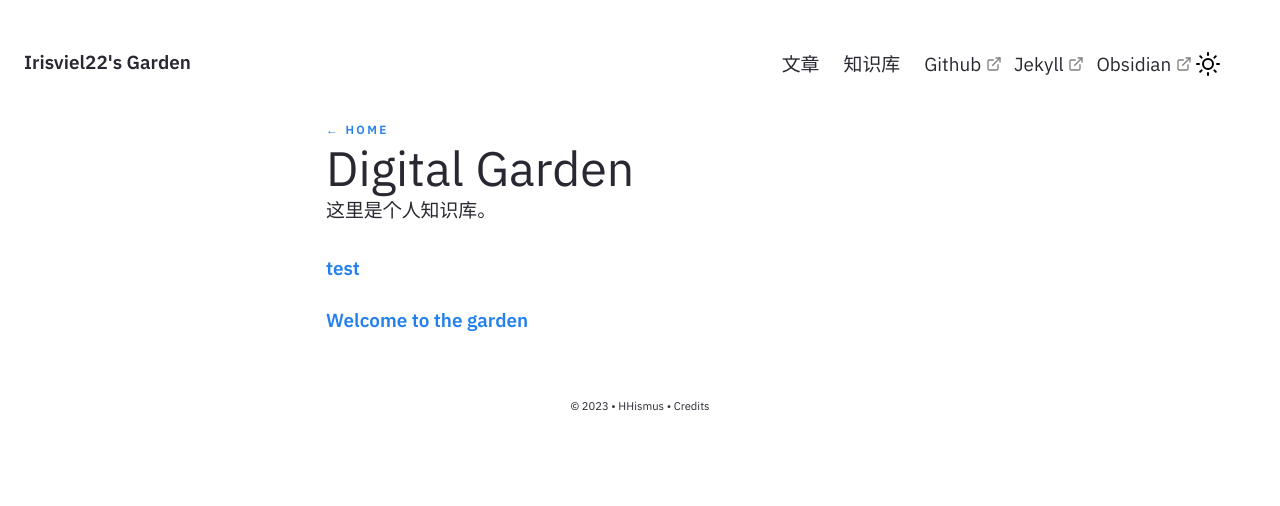
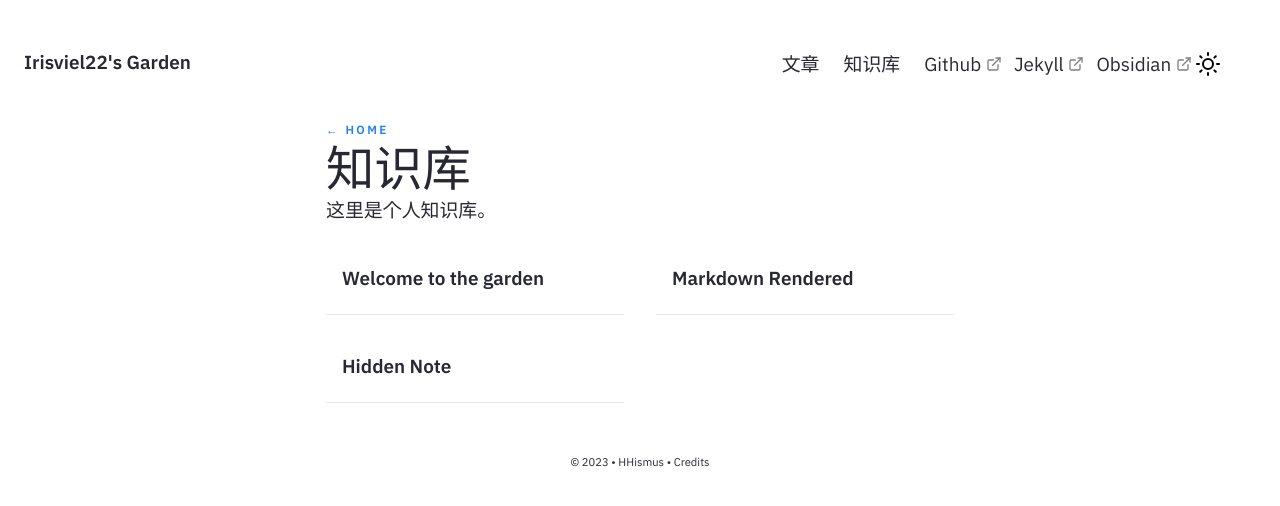
Before and after one commit to Irisviel22/Irisviel22.github.io, a Jekyll site: the page built from pages/notes.md, in a window 1280 px wide. Shown: the top 506 px of the page. Built offline with Jekyll 4.4.1, drawn with Linux system fonts in a browser that asks for light colours.

Commit message:
去除搜索框
由于搜索有问题，因此去除搜索框。同时将文章和知识库两个页面的内容稍微改了改形式。以后再进行美观化。

```diff
--- a/_includes/Feed.html
+++ b/_includes/Feed.html
@@ -31,20 +31,35 @@
 
 <!--new code-->
 <!--将笔记按类型分类：note显示在知识库页面，且为卡片模式；article显示在文章页面，且为列表模式-->
-
+<!--暂时删除搜索功能。-->
 
 {% assign note_items = site.notes | sort: "date" | reverse %}
 
+{%- comment -%}
+
+{%- if site.preferences.search.enabled -%}
+    <!-- Search bar -->
+    <div class="block">
+        <input class="input is-medium" type="text" placeholder="Search..." id="search-input" autocomplete="off">
+        <div id="search-results" class="search-results"></div>
+    </div>
+    <script type="text/javascript" src="{{ site.baseurl }}/assets/js/vendor/lunr.min.js"></script>
+    <script src="{{ site.baseurl }}/assets/js/Search.js"></script>
+{%- endif -%}
+
+{%- endcomment -%}
+
 <!-- Card style feed for Notes -->
 {%- if page.feedformat == "card" -%}
-    <div class="note-cards">
+    <div class="related-wrapper">
         {% for item in note_items %}
             {%- if item.category == "note" -%}
-                <!-- Generate card style -->
-                <div class="note-card">
+                <div class="notelist-feed">
                     <a href="{{ site.baseurl }}{{ item.url }}">
                         <h6>{{ item.title }}</h6>
-                        <!-- Your content here -->
+                        <p class="excerpt">
+                            {{ note_items.content | strip_html | strip | remove: "[[" | remove: "]]" | remove: "-" | escape | truncate: 200 }}
+                        </p>
                     </a>
                 </div>
             {%- endif -%}
@@ -54,12 +69,11 @@
 
 <!-- Row style feed for Articles -->
 {%- if page.feedformat == "row" -%}
-    <div class="article-rows">
+    <div class="block">
         {% for item in note_items %}
             {%- if item.category == "article" -%}
-                <!-- Generate row style -->
-                <div class="article-row">
-                    <a href="{{ site.baseurl }}{{ item.url }}">
+                <div class="list-feed">
+                    <a href="{{ site.baseurl }}{{ item.url }}" style="text-decoration: none;display: flex;justify-content: space-between;flex-direction: row;width: 100%;">
                         <div class="writinglist-title">
                             {{ item.title }}
                         </div>
@@ -74,25 +88,27 @@
 
 <!--original code-->
 
+{%- comment -%}
+
 <!--Notes Feed-->
 <!--Static Page : pages/notes.md-->
 
 
-<!-- {%- if page.feedformat == "card" -%}
-    {%- if site.preferences.search.enabled -%} -->
+{%- if page.feedformat == "card" -%}
+    {%- if site.preferences.search.enabled -%}
         <!-- search bar -->
-        <!-- <div class="block">
+        <div class="block">
             <input class="input is-medium" type="text" placeholder="Search notes.." id="search-input" autocomplete="off">
             <div id="search-results" class="search-results"></div>
         </div>
         <script type="text/javascript" src="{{ site.baseurl }}/assets/js/vendor/lunr.min.js"></script>
         <script src="{{ site.baseurl }}/assets/js/Search.js"></script>
-    {%- endif -%} -->
+    {%- endif -%}
     <!-- feed with filter-->
-    <!-- <div class="related-wrapper">
-    {% assign note_items = site.notes | sort: "date" | reverse %}
-    {% for note_items in note_items %}
-        {%- if note_items.feed == "show" -%}
+    <div class="related-wrapper">
+        {% assign note_items = site.notes | sort: "date" | reverse %}
+        {% for note_items in note_items %}
+            {%- if note_items.feed == "show" -%}
                 <div class="notelist-feed">
                     <a href="{{ site.baseurl }}{{note_items.url}}">
                         <h6>{{ note_items.title }}</h6>
@@ -101,15 +117,15 @@
                         </p>
                     </a>
                 </div>
-        {%- endif -%}
-    {%- endfor -%}
+            {%- endif -%}
+        {%- endfor -%}
     </div>
- {%-endif -%} -->
+ {%-endif -%}
 
 <!--Dynamic List Feed-->
 <!--Static Page : pages/lists.md-->
 
-<!-- {%- if page.feedformat == "row" -%}
+{%- if page.feedformat == "row" -%}
 <div class="block">
     {% assign note_items = site.notes | sort: "date" | reverse %}
     {% for note_items in note_items %}
@@ -124,4 +140,6 @@
         {%-endif -%}
     {%- endfor -%}
     </div>
-{%-endif -%} -->
+{%-endif -%}
+
+{%- endcomment -%}
--- a/pages/notes.md
+++ b/pages/notes.md
@@ -2,7 +2,7 @@
 layout: Post
 permalink: /notes
 feedformat: card
-title: Digital Garden
+title: 知识库
 category: note
 ---
 
```
Also changed, not shown: README.md (+0 -39 lines), _notes/Public/Hidden Note.md (+1 -1 lines), _notes/Public/Markdown Rendered.md (+1 -1 lines), _notes/Public/test.md (deleted, +0 -10 lines), pages/articles.md (+1 -1 lines), 1 other file.
